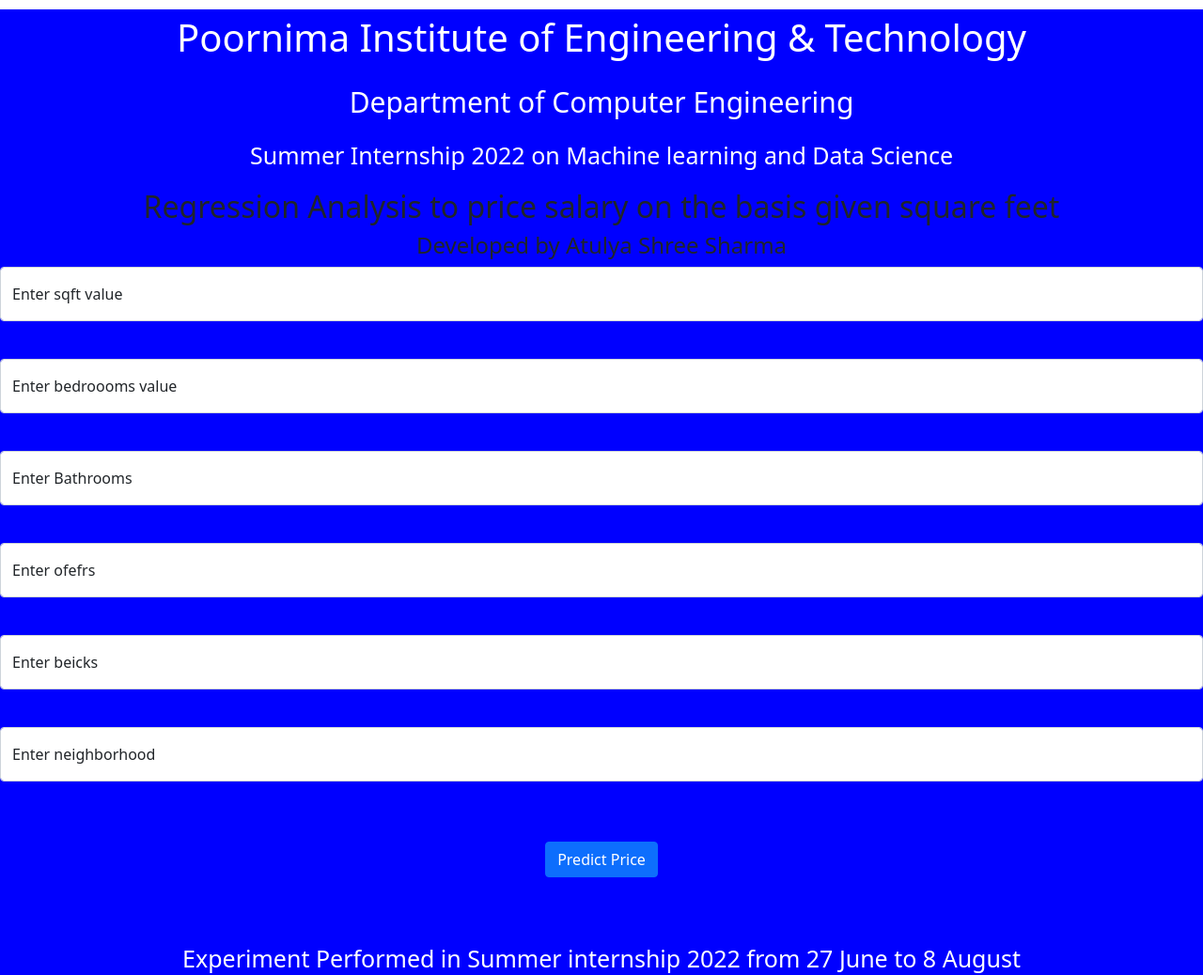
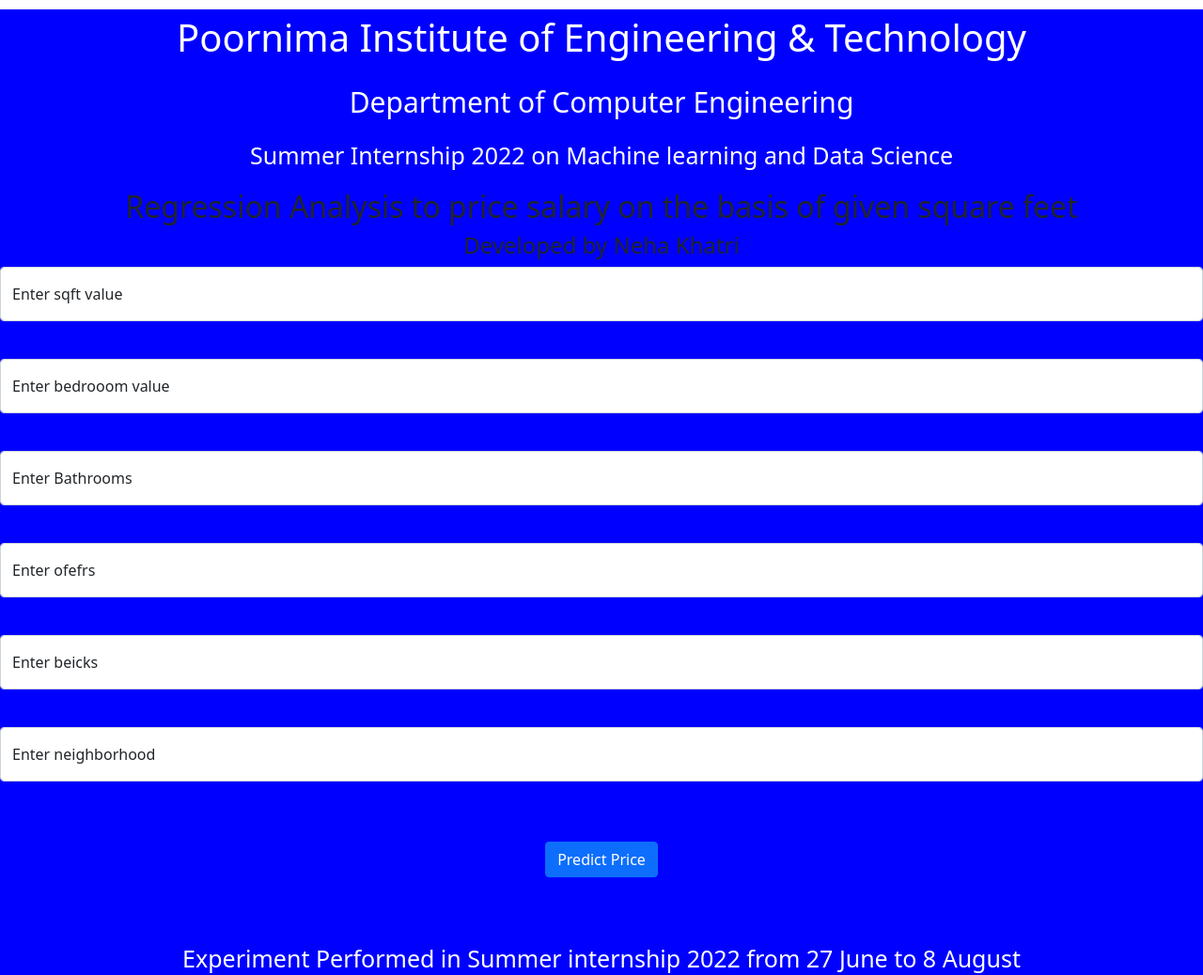
Before and after one commit to nehakhatri2021/project-houseprices-, a Flask app: page / in a window 1280 px wide. Shown: the top 1038 px of the page at 94% size. Run offline with Flask 2, Linux system fonts and the light colour scheme; parts of the project's set-up code (start-up, migrations or seed data) failed here and were passed over.

Commit message:
Update index.html

```diff
--- a/templates/index.html
+++ b/templates/index.html
@@ -28,8 +28,8 @@
 <center><p style="font-size:25px;color:white;margin-top:10px;">Summer Internship 2022 on Machine learning and Data Science</p></center>
 </div>
 <div class="login">
-<h2 >Regression Analysis to price salary on the basis given square feet</h2>
-<h4>Developed by Atulya Shree Sharma</h4>
+<h2 >Regression Analysis to price salary on the basis of given square feet</h2>
+<h4>Developed by Neha Khatri</h4>
 <!-- Main Input For Receiving Query to our ML -->
 <form action="{{ url_for('predict')}}"method="get">
 <div class="form-floating mb-3">
@@ -41,7 +41,7 @@
 <form action="{{ url_for('predict')}}"method="get">
     <div class="form-floating mb-3">
     <input type="number" class="form-control" id="exp" name="exp" step="any" min="0" max="3000" placeholder="0" required="required">
-    <label for="floatingInput">Enter bedroooms value</label>
+    <label for="floatingInput">Enter bedrooom value</label>
     </div>
     <br>
 
```
